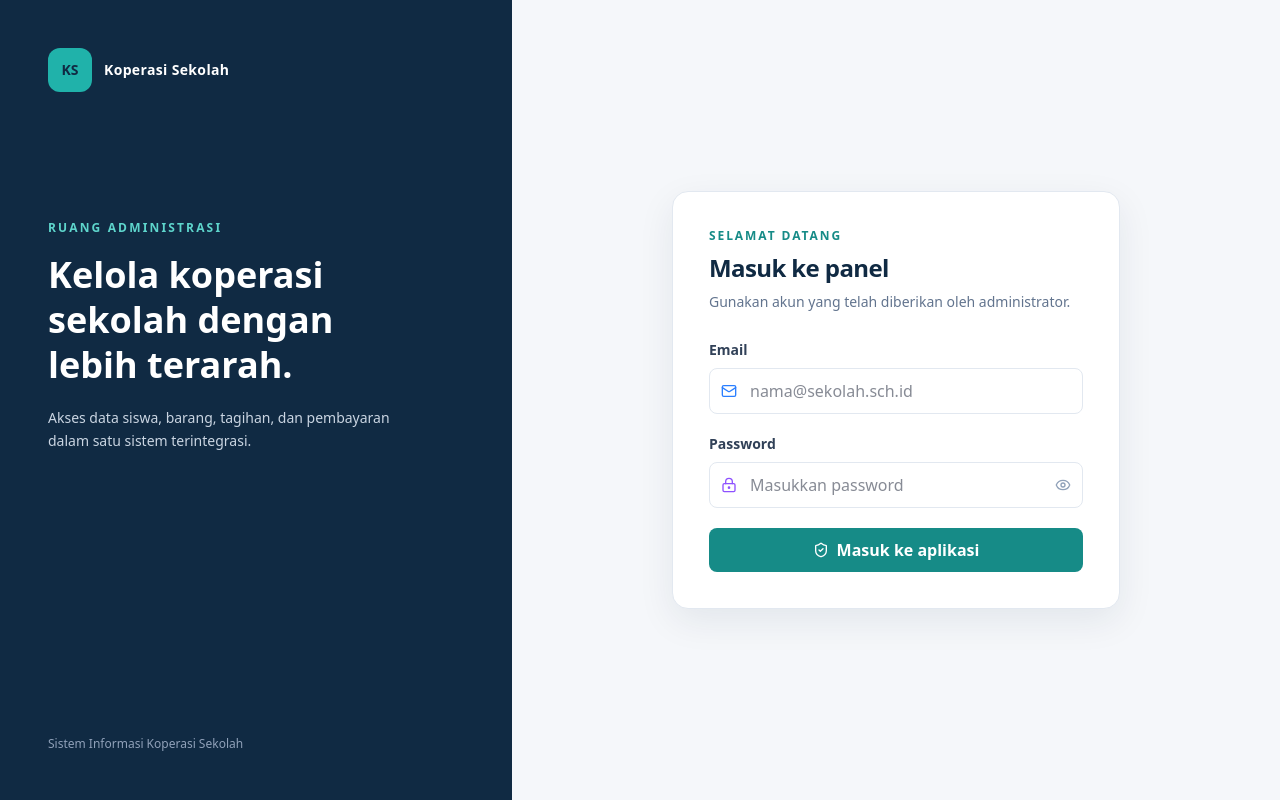
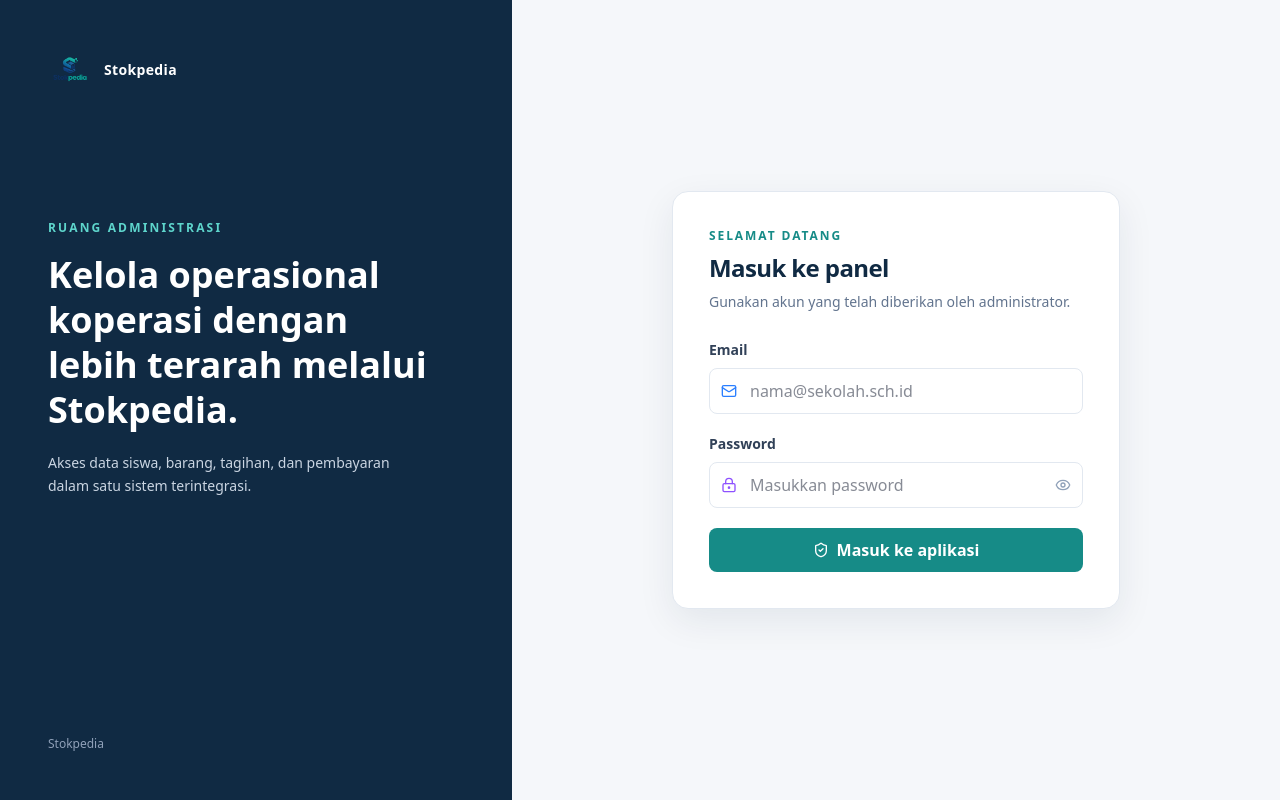
Before and after one commit to HaryMuktiRamdhani/koperasi-frontend, a React (Vite) app: page / in a window 1280 px wide. Built offline with nearby package versions, Linux system fonts and the light colour scheme; no server answers.

Commit message:
rebranding nama aplikasi

```diff
--- a/index.html
+++ b/index.html
@@ -2,9 +2,9 @@
 <html lang="id">
   <head>
     <meta charset="UTF-8" />
-    <link rel="icon" type="image/svg+xml" href="/favicon.svg" />
+    <link rel="icon" type="image/png" href="/stokpedia.png" />
     <meta name="viewport" content="width=device-width, initial-scale=1.0" />
-    <title>Koperasi Sekolah</title>
+    <title>Stokpedia</title>
     <script>
       (() => {
         const theme = localStorage.getItem("theme") === "dark" ? "dark" : "light";
--- a/src/components/Sidebar.tsx
+++ b/src/components/Sidebar.tsx
@@ -12,7 +12,6 @@ import {
 } from "lucide-react";
 import { useTheme } from "../context/ThemeContext";
 import { useLanguage } from "../context/LanguageContext";
-import { useCooperative } from "../context/CooperativeContext";
 
 export const menuItems = [
   { to: "/dashboard", label: "Dashboard", icon: LayoutDashboard },
@@ -35,7 +34,6 @@ const sidebarGroups = [
 function Sidebar() {
   const { appearance } = useTheme();
   const { t } = useLanguage();
-  const { profile } = useCooperative();
   const compact = appearance.compactSidebar || appearance.autoHideSidebar;
   const labels: Record<string, string> = {
     "/dashboard": t("dashboard"),
@@ -67,10 +65,8 @@ function Sidebar() {
           className={`flex shrink-0 items-center justify-center overflow-hidden rounded-2xl border border-slate-200 bg-slate-50 dark:border-[#263449] dark:bg-[#1b2a3d] ${compact ? "h-14 w-14" : "h-20 w-20"}`}
         >
           <img
-            src={
-              profile.logoUrl || "/logo%20smk%201%20cisarua%20remove%20bg.png"
-            }
-            alt={`Logo ${profile.name}`}
+            src="/stokpedia.png"
+            alt="Logo Stokpedia"
             className="h-full w-full object-contain p-1.5"
           />
         </div>
@@ -83,7 +79,7 @@ function Sidebar() {
             }
           >
             <h2 className="mt-3 max-w-47.5 truncate text-sm font-semibold tracking-wide">
-              {profile.name}
+              Stokpedia
             </h2>
           </div>
         )}
--- a/src/context/LanguageContext.tsx
+++ b/src/context/LanguageContext.tsx
@@ -27,7 +27,7 @@ const translations = {
     majors: "Jurusan",
     search: "Cari menu...",
     dashboardSubtitle:
-      "Pantau data utama koperasi sekolah dan status pembayaran dalam satu tampilan.",
+      "Pantau data utama koperasi dan status pembayaran melalui Stokpedia.",
     schoolSystem: "Sistem Informasi Sekolah",
     operationalData: "Data Operasional Sekolah",
     totalStudents: "Total Siswa",
--- a/src/layouts/DashboardLayout.tsx
+++ b/src/layouts/DashboardLayout.tsx
@@ -296,7 +296,7 @@ function DashboardLayout() {
           <div className="flex items-center justify-between gap-4">
             <div className="min-w-0">
               <p className="text-[11px] font-semibold tracking-[0.18em] text-[#168b87]">
-                KOPERASI SEKOLAH
+                Stokpedia
               </p>
               {appearance.showBreadcrumb && (
                 <div className="mt-1 flex items-center gap-2">
--- a/src/pages/Login.tsx
+++ b/src/pages/Login.tsx
@@ -70,11 +70,13 @@ function Login() {
       <div className="hidden w-2/5 flex-col justify-between p-12 text-white lg:flex">
         <div>
           <div className="flex items-center gap-3">
-            <div className="flex h-11 w-11 items-center justify-center rounded-xl bg-[#20b2aa] text-sm font-bold text-[#102a43]">
-              KS
-            </div>
+            <img
+              src="/stokpedia.png"
+              alt="Logo Stokpedia"
+              className="h-11 w-11 rounded-xl object-contain"
+            />
             <span className="text-sm font-semibold tracking-wide">
-              Koperasi Sekolah
+              Stokpedia
             </span>
           </div>
           <div className="mt-32 max-w-sm">
@@ -82,7 +84,7 @@ function Login() {
               Ruang administrasi
             </p>
             <h1 className="mt-4 text-4xl font-semibold leading-tight">
-              Kelola koperasi sekolah dengan lebih terarah.
+              Kelola operasional koperasi dengan lebih terarah melalui Stokpedia.
             </h1>
             <p className="mt-5 text-sm leading-relaxed text-slate-300">
               Akses data siswa, barang, tagihan, dan pembayaran dalam satu
@@ -91,15 +93,17 @@ function Login() {
           </div>
         </div>
         <p className="text-xs text-slate-400">
-          Sistem Informasi Koperasi Sekolah
+          Stokpedia
         </p>
       </div>
       <div className="flex flex-1 items-center justify-center bg-[#f5f7fa] dark:bg-[#0b1220] px-5 py-10 sm:px-8">
         <div className="w-full max-w-md rounded-2xl border border-slate-200 dark:border-[#263449] bg-white dark:bg-[#111c2e] p-7 shadow-[0_12px_36px_rgba(16,42,67,0.08)] sm:p-9">
           <div className="mb-8 lg:hidden">
-            <div className="flex h-10 w-10 items-center justify-center rounded-xl bg-[#20b2aa] text-sm font-bold text-[#102a43]">
-              KS
-            </div>
+            <img
+              src="/stokpedia.png"
+              alt="Logo Stokpedia"
+              className="h-10 w-10 rounded-xl object-contain"
+            />
           </div>
           <p className="text-xs font-semibold uppercase tracking-[0.16em] text-[#168b87]">
             Selamat datang
--- a/src/pages/StudentDetail.tsx
+++ b/src/pages/StudentDetail.tsx
@@ -82,7 +82,7 @@ function StudentDetail() {
     <div className="space-y-6">
       <PageHeader
         title="Detail Siswa"
-        description="Informasi lengkap siswa dari data koperasi sekolah."
+        description="Informasi lengkap siswa dari data koperasi."
         icon={GraduationCap}
       />
       <div className="flex flex-wrap items-center justify-between gap-3">
--- a/src/services/cooperativeStorage.ts
+++ b/src/services/cooperativeStorage.ts
@@ -5,7 +5,7 @@ export interface CooperativeProfile {
 }
 
 export const DEFAULT_COOPERATIVE_PROFILE: CooperativeProfile = {
-  name: "Koperasi Sekolah",
-  subtitle: "KOPERASI SEKOLAH",
+  name: "Stokpedia",
+  subtitle: "Stokpedia",
   logoUrl: null,
 };
```
Also changed, not shown: public/stokpedia.png (added), 1 other file (tests, documents, lock files or other folders).
